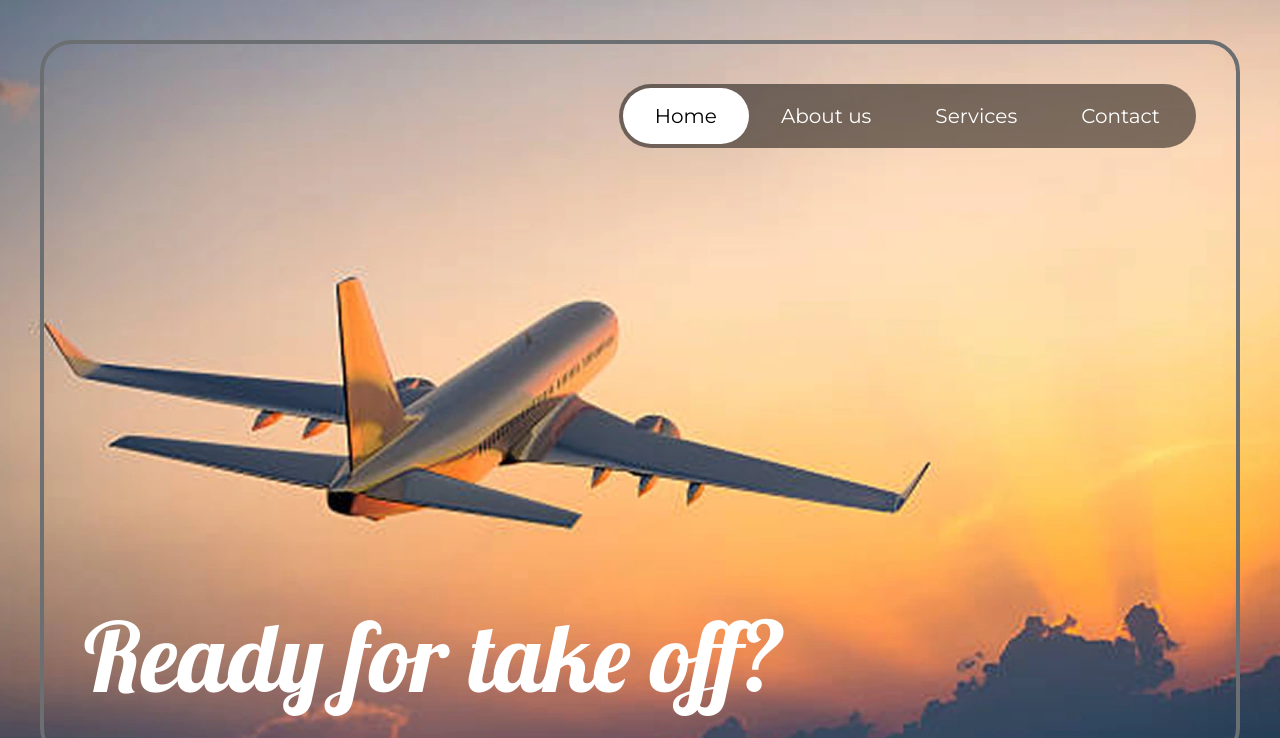
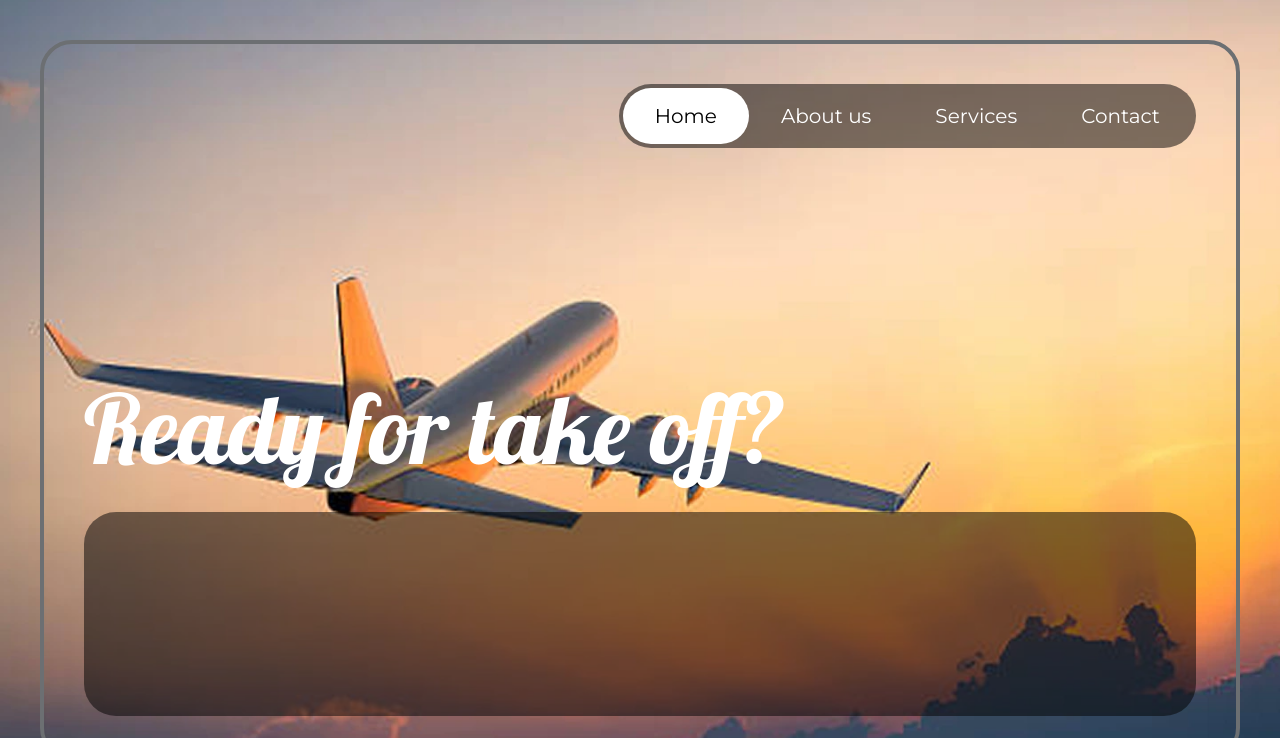
Before and after one commit to GuillaumeMonnard/evaluation-continue, a website built with Parcel: page src/index.html in a window 1280 px wide. Shown: the top 738 px of the page. Built offline with nearby package versions, Linux system fonts and the light colour scheme; a web font is replaced by a local one.

Commit message:
création du filter (lofi)

```diff
--- a/src/index.html
+++ b/src/index.html
@@ -26,6 +26,7 @@
           </header>
           <div class="hero-CTA">
             <h1>Ready for take off?</h1>
+            <div class="filter"></div>
           </div>
         </div>
       </div>
--- a/src/scss/modules/_hero.scss
+++ b/src/scss/modules/_hero.scss
@@ -49,3 +49,10 @@
   font-weight: 400;
   line-height: normal;
 }
+
+.filter {
+  height: 12.75rem;
+  align-self: stretch;
+  border-radius: 2rem;
+  background: var(--Primary-900-50, rgba(0, 0, 0, 0.5));
+}
```
